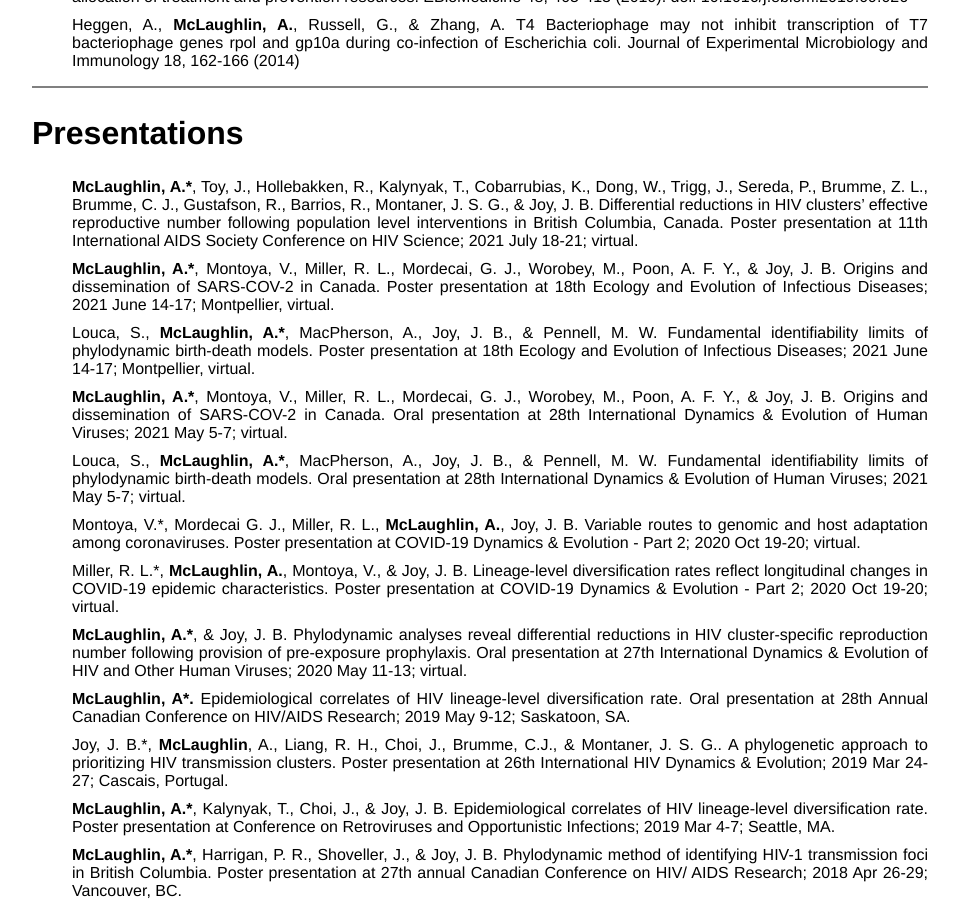
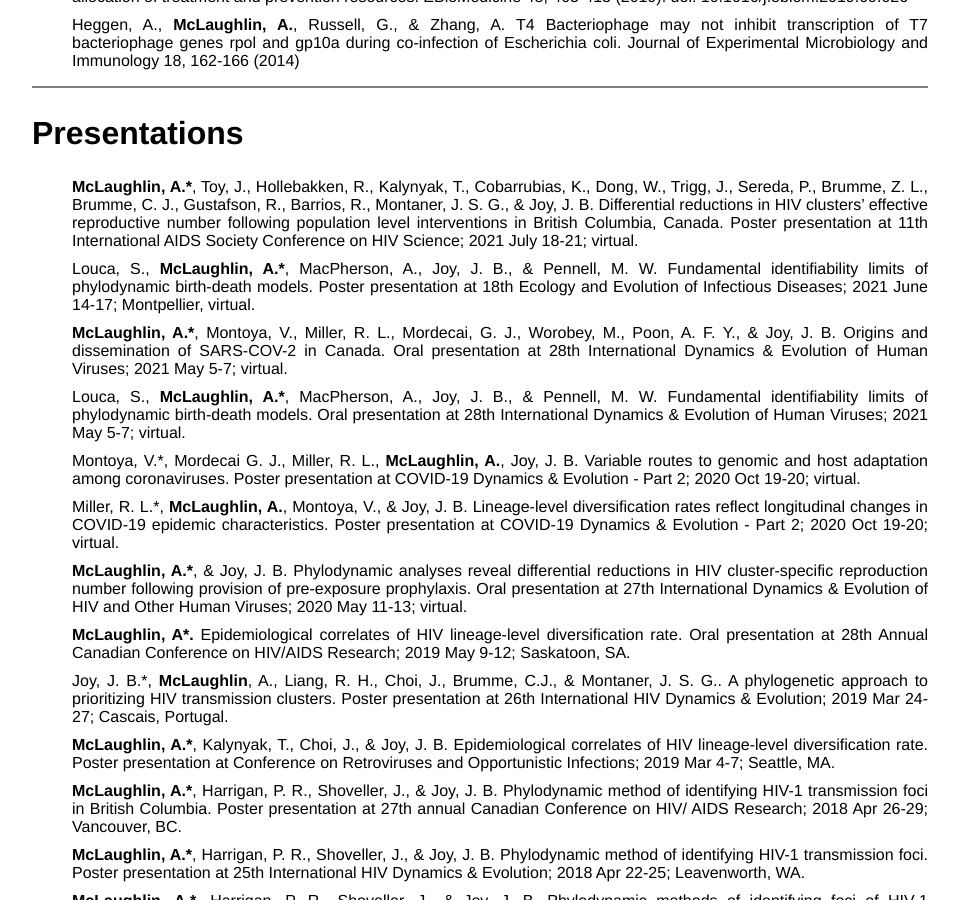
Before and after one commit to AngMcL/angmcl.github.io, a Jekyll site: the page built from cv/index.html, in a window 1280 px wide and 900 px high, scrolled down 970 px. Shown: the whole window, without its empty margins (160-1119 px from the left). Built offline with Jekyll 4.4.1, drawn with Linux system fonts in a browser that asks for light colours.

Commit message:
Update index.html

```diff
--- a/cv/index.html
+++ b/cv/index.html
@@ -32,7 +32,6 @@ title: Curriculum vitae
   <h2>Presentations</h2>
   <ul style="list-style-type:none">
     <li style="margin-bottom: 10px"><b>McLaughlin, A.*</b>, Toy, J., Hollebakken, R., Kalynyak, T., Cobarrubias, K., Dong, W., Trigg, J., Sereda, P., Brumme, Z. L., Brumme, C. J., Gustafson, R., Barrios, R., Montaner, J. S. G., & Joy, J. B. Differential reductions in HIV clusters’ effective reproductive number following population level interventions in British Columbia, Canada. Poster presentation at 11th International AIDS Society Conference on HIV Science; 2021 July 18-21; virtual.</li>
-    <li style="margin-bottom: 10px"><b>McLaughlin, A.*</b>, Montoya, V., Miller, R. L., Mordecai, G. J., Worobey, M., Poon, A. F. Y., & Joy, J. B. Origins and dissemination of SARS-COV-2 in Canada. Poster presentation at 18th Ecology and Evolution of Infectious Diseases; 2021 June 14-17; Montpellier, virtual.</li>
     <li style="margin-bottom: 10px">Louca, S., <b>McLaughlin, A.*</b>, MacPherson, A., Joy, J. B., & Pennell, M. W. Fundamental identifiability limits of phylodynamic birth-death models. Poster presentation at 18th Ecology and Evolution of Infectious Diseases; 2021 June 14-17; Montpellier, virtual.</li>
     <li style="margin-bottom: 10px"><b>McLaughlin, A.*</b>, Montoya, V., Miller, R. L., Mordecai, G. J., Worobey, M., Poon, A. F. Y., & Joy, J. B. Origins and dissemination of SARS-COV-2 in Canada. Oral presentation at 28th International Dynamics & Evolution of Human Viruses; 2021 May 5-7; virtual.</li>
     <li style="margin-bottom: 10px">Louca, S., <b>McLaughlin, A.*</b>, MacPherson, A., Joy, J. B., & Pennell, M. W. Fundamental identifiability limits of phylodynamic birth-death models. Oral presentation at 28th International Dynamics & Evolution of Human Viruses; 2021 May 5-7; virtual.</li>
```
